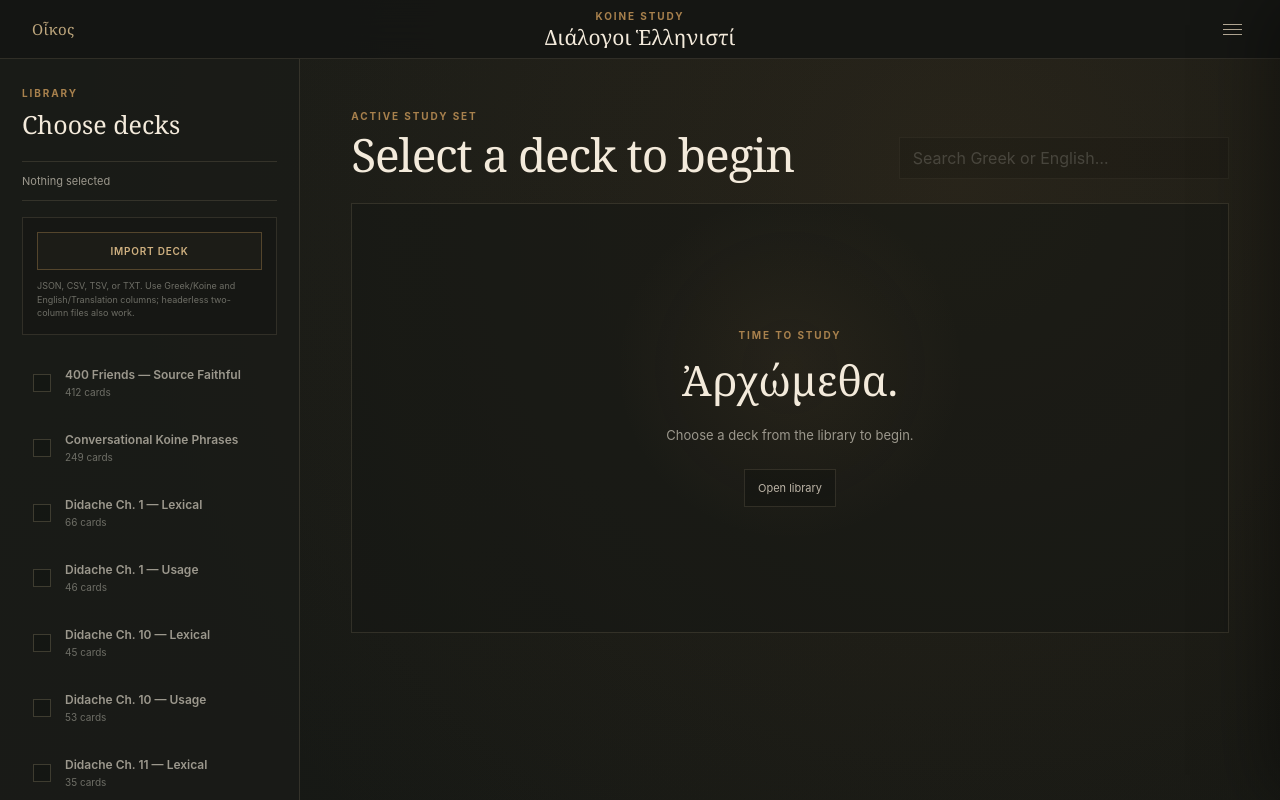
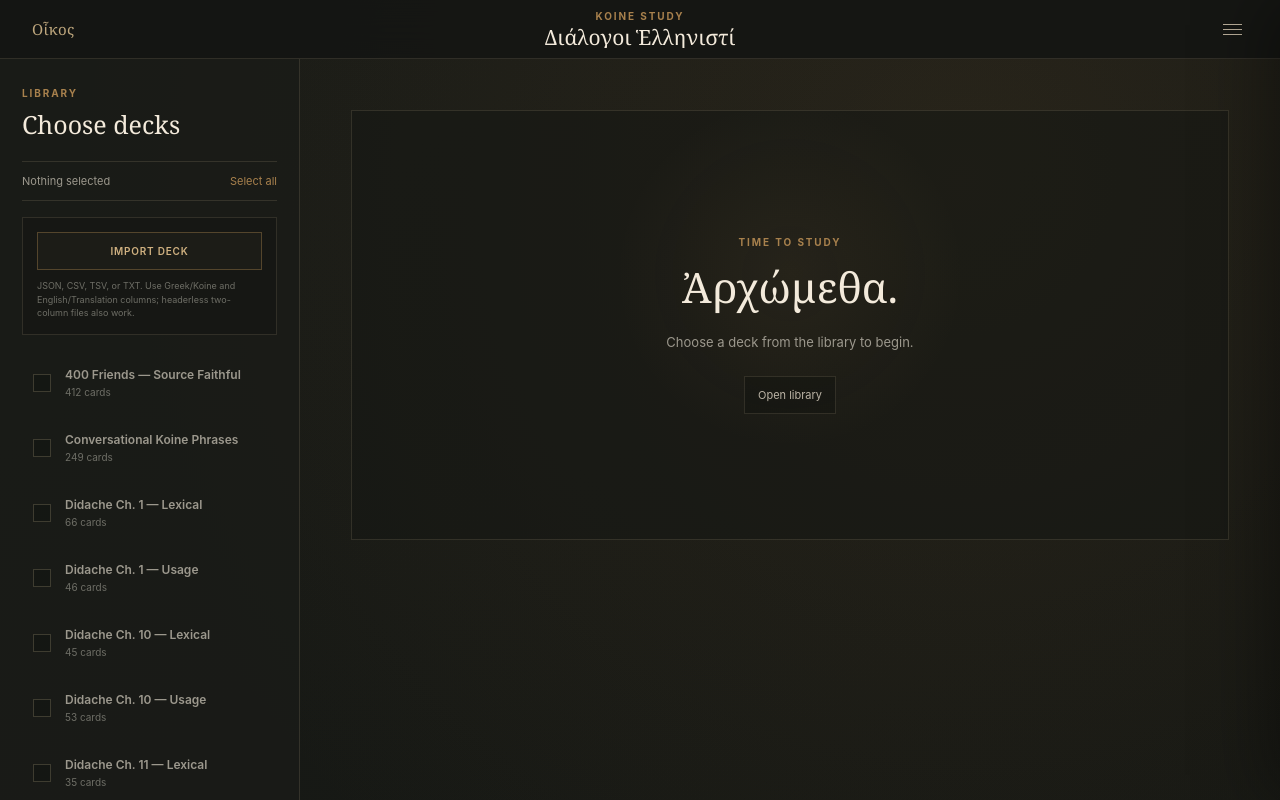
Before and after one commit to zakerykoban-spec/koine-phrase-app, a React (Vite) app: page / in a window 1280 px wide. Shown: the top 800 px of the page. Built offline with nearby package versions, Linux system fonts and the light colour scheme.

Commit message:
Simplify study workspace and add select all decks

```diff
--- a/src/App.tsx
+++ b/src/App.tsx
@@ -41,7 +41,6 @@ function App() {
   const [favorites, setFavorites] = useState<Set<string>>(() => new Set(loadFavorites()))
   const [settings, setSettings] = useState<StudySettings>(() => loadSettings())
   const [currentId, setCurrentId] = useState<string | null>(() => loadLastCard())
-  const [query, setQuery] = useState('')
   const [revealed, setRevealed] = useState(false)
   const [libraryOpen, setLibraryOpen] = useState(false)
   const [menuOpen, setMenuOpen] = useState(false)
@@ -66,16 +65,7 @@ function App() {
     return availableDecks.filter((deck) => selected.has(deck.id)).flatMap((deck) => deck.cards)
   }, [availableDecks, selectedDeckIds])
 
-  const visibleCards = useMemo(() => {
-    const needle = query.trim().toLocaleLowerCase()
-    if (!needle) return selectedCards
-    return selectedCards.filter((card) =>
-      card.koine.toLocaleLowerCase().includes(needle)
-      || card.english.toLocaleLowerCase().includes(needle)
-      || card.tag?.toLocaleLowerCase().includes(needle),
-    )
-  }, [query, selectedCards])
-
+  const visibleCards = selectedCards
   const visibleIds = useMemo(() => new Set(visibleCards.map((card) => card.id)), [visibleCards])
 
   const activeCard = useMemo(() => {
@@ -91,16 +81,6 @@ function App() {
     () => visibleCards.filter((card) => favorites.has(card.id)),
     [favorites, visibleCards],
   )
-
-  const activeStudySetTitle = useMemo(() => {
-    if (homeOpen) return 'Koine phrase study'
-    if (activeCard) return activeCard.deckLabel
-    if (selectedDeckIds.length === 1) {
-      return availableDecks.find((deck) => deck.id === selectedDeckIds[0])?.label ?? 'Selected deck'
-    }
-    if (selectedDeckIds.length > 1) return `${selectedDeckIds.length} decks selected`
-    return 'Select a deck to begin'
-  }, [activeCard, availableDecks, homeOpen, selectedDeckIds])
 
   useEffect(() => {
     setSelectedDeckIds((current) => {
@@ -149,7 +129,6 @@ function App() {
   function goHome() {
     setHomeOpen(true)
     closeDrawers()
-    setQuery('')
     setSession(null)
     setSummary(null)
     setRevealed(false)
@@ -176,6 +155,14 @@ function App() {
     setRevealed(false)
   }
 
+  function selectAllDecks() {
+    setSelectedDeckIds(availableDecks.map((deck) => deck.id))
+    setHomeOpen(false)
+    setSession(null)
+    setSummary(null)
+    setRevealed(false)
+  }
+
   function updateSetting<K extends keyof StudySettings>(key: K, value: StudySettings[K]) {
     setSettings((current) => ({ ...current, [key]: value }))
   }
@@ -194,7 +181,6 @@ function App() {
       setHomeOpen(false)
       setSession(null)
       setSummary(null)
-      setQuery('')
       setRevealed(false)
       setImportStatus({
         kind: 'success',
@@ -342,6 +328,7 @@ function App() {
   const summaryAccuracy = summary
     ? Math.round((summary.firstPassCorrect / Math.max(1, summary.total)) * 100)
     : 0
+  const allDecksSelected = availableDecks.length > 0 && selectedDeckIds.length === availableDecks.length
 
   return (
     <div className="app-shell">
@@ -383,7 +370,10 @@ function App() {
 
           <div className="deck-summary">
             <span>{selectedDeckIds.length ? `${selectedDeckIds.length} selected` : 'Nothing selected'}</span>
-            {selectedDeckIds.length > 0 && <button type="button" onClick={clearDecks}>Clear</button>}
+            <span style={{ display: 'flex', alignItems: 'center', gap: 12 }}>
+              <button type="button" onClick={selectAllDecks} disabled={allDecksSelected}>Select all</button>
+              {selectedDeckIds.length > 0 && <button type="button" onClick={clearDecks}>Clear</button>}
+            </span>
           </div>
 
           <div className="import-panel">
@@ -533,23 +523,6 @@ function App() {
         )}
 
         <main className="workspace">
-          <div className="workspace-toolbar">
-            <div>
-              <p className="section-label">Active study set</p>
-              <h2>{activeStudySetTitle}</h2>
-            </div>
-            <label className="search-field">
-              <span className="visually-hidden">Search Greek or English</span>
-              <input
-                type="search"
-                placeholder="Search Greek or English…"
-                value={query}
-                disabled={homeOpen || selectedDeckIds.length === 0 || Boolean(session)}
-                onChange={(event) => setQuery(event.target.value)}
-              />
-            </label>
-          </div>
-
           {homeOpen ? (
             <section className="empty-state">
               <p className="card-eyebrow">Time to study</p>
@@ -573,17 +546,17 @@ function App() {
             </section>
           ) : visibleCards.length === 0 ? (
             <section className="empty-state">
-              <p className="card-eyebrow">No matches</p>
-              <h3>Nothing matches this search.</h3>
-              <p>Clear the search field to return to the selected decks.</p>
-              <button type="button" onClick={() => setQuery('')}>Clear search</button>
+              <p className="card-eyebrow">No cards</p>
+              <h3>The selected decks are empty.</h3>
+              <p>Choose another deck from the library.</p>
+              <button type="button" onClick={openLibrary}>Open library</button>
             </section>
           ) : (
             <>
               <section className="study-controls" aria-label="Study session controls">
                 <div className="control-group">
                   <button type="button" onClick={() => startSession(visibleCards.map((card) => card.id))} disabled={Boolean(session)}>
-                    Study current view
+                    Study selected decks
                   </button>
                   <button type="button" onClick={() => startSession(favoriteCardsInView.map((card) => card.id))} disabled={Boolean(session) || favoriteCardsInView.length === 0}>
                     Study favorites
```
